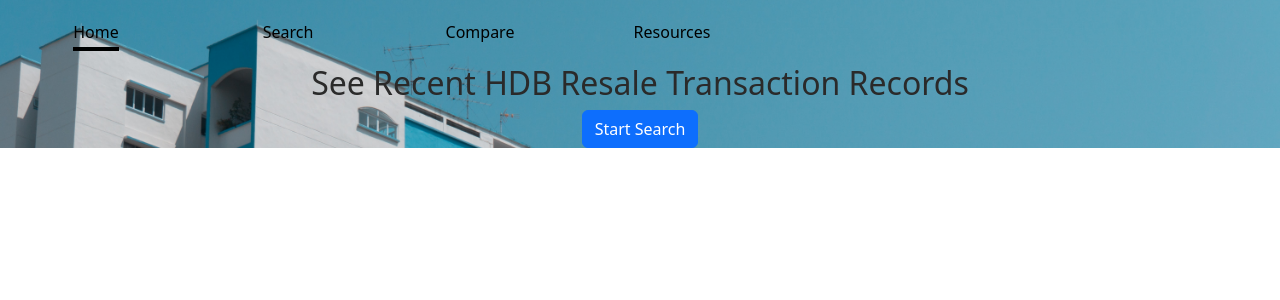
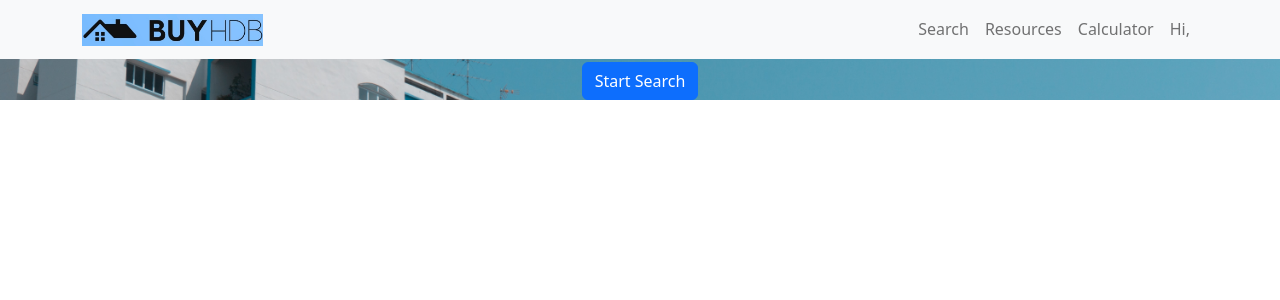
Before and after one commit to azheem-rahman/BuyHDB, a React (Create React App) app in the folder frontend/: page /homepage in a window 1280 px wide. Shown: the top 300 px of the page. Built offline with nearby package versions, Linux system fonts and the light colour scheme.

Commit message:
navbar added

```diff
--- a/frontend/src/App.js
+++ b/frontend/src/App.js
@@ -26,7 +26,7 @@ function App() {
   //   const [compareFirst, setCompareFirst] = useState("");
   //   const [compareSecond, setCompareSecond] = useState("");
 
-  const [username, setUsername] = useState("");
+  const [currentUsername, setCurrentUsername] = useState("");
   const [password, setPassword] = useState("");
 
   return (
@@ -42,8 +42,8 @@ function App() {
         setSearchCriteria,
         post,
         setPost,
-        username,
-        setUsername,
+        currentUsername,
+        setCurrentUsername,
         password,
         setPassword,
       }}
@@ -53,11 +53,11 @@ function App() {
           <Route exact path="/" element={<Navigate replace to="/login" />} />
           <Route path="/login" element={<PageLanding />} />
           <Route path="/create-account" element={<PageCreateAccount />} />
-          <Route path="/Homepage" element={<PageHome />} />
-          <Route path="/Search" element={<PageSearch />} />
-          <Route path="/Results" element={<PageResults />} />
-          <Route path="/Compare" element={<PageCompare />} />
-          <Route path="/Resources" element={<PageResources />} />
+          <Route path="/homepage" element={<PageHome />} />
+          <Route path="/search" element={<PageSearch />} />
+          <Route path="/results" element={<PageResults />} />
+          <Route path="/compare" element={<PageCompare />} />
+          <Route path="/resources" element={<PageResources />} />
         </Routes>
       </div>
     </SomeContext.Provider>
--- a/frontend/src/components/Login.js
+++ b/frontend/src/components/Login.js
@@ -1,10 +1,13 @@
-import React, { useState, useRef } from "react";
+import React, { useContext, useState, useRef } from "react";
 import { Navigate, NavLink } from "react-router-dom";
 
 import LoginCreateAccountSideImage from "../assets/LoginCreateAccountSideImage.jpg";
 import BuyHDBLogo2 from "../assets/BuyHDBLogo2.jpg";
+import SomeContext from "../context/some-context";
 
 const Login = () => {
+  const someCtx = useContext(SomeContext);
+
   const inputUsernameRef = useRef();
   const inputPasswordRef = useRef();
 
@@ -38,6 +41,7 @@ const Login = () => {
       // successful login
       if (response.status === "ok") {
         setSuccessfulLogin(true);
+        someCtx.setCurrentUsername(inputUsernameRef.current.value);
       }
       // unsuccessful login
       else {
@@ -123,7 +127,7 @@ const Login = () => {
           </div>
         </div>
       </div>
-      {successfulLogin && <Navigate to="/Homepage" />}
+      {successfulLogin && <Navigate to="/homepage" />}
     </div>
   );
 };
--- a/frontend/src/components/NavBar.js
+++ b/frontend/src/components/NavBar.js
@@ -1,50 +1,55 @@
-import React from "react";
+import React, { useContext } from "react";
 import { NavLink } from "react-router-dom";
 import styles from "./NavBar.module.css";
 
+import BuyHDBLogo2 from "../assets/BuyHDBLogo2.jpg";
+
+import Container from "react-bootstrap/Container";
+import Nav from "react-bootstrap/Nav";
+import Navbar from "react-bootstrap/Navbar";
+import NavDropdown from "react-bootstrap/NavDropdown";
+import SomeContext from "../context/some-context";
+
 const NavBar = () => {
+  const someCtx = useContext(SomeContext);
+
   return (
-    <header className={styles.navbar}>
-      <nav>
-        <ul>
-          <li>
-            <NavLink
-              className={(navData) => (navData.isActive ? styles.active : "")}
-              to="/Homepage"
-            >
-              Home
-            </NavLink>
-          </li>
+    <Container>
+      <Navbar fixed="top" expand="sm" bg="light" variant="light">
+        <Container>
+          <Navbar.Brand href="/homepage">
+            <img className={styles.navbarbuyhdblogo} src={BuyHDBLogo2} alt="" />
+          </Navbar.Brand>
 
-          <li>
-            <NavLink
-              className={(navData) => (navData.isActive ? styles.active : "")}
-              to="/Search"
-            >
-              Search
-            </NavLink>
-          </li>
+          <Navbar.Toggle aria-controls="basic-navbar-nav" />
 
-          <li>
-            <NavLink
-              className={(navData) => (navData.isActive ? styles.active : "")}
-              to="/Compare"
-            >
-              Compare
-            </NavLink>
-          </li>
+          <Navbar.Collapse id="basic-navbar-nav">
+            <Nav className="ms-auto">
+              <Nav.Link href="/search">Search</Nav.Link>
 
-          <li>
-            <NavLink
-              className={(navData) => (navData.isActive ? styles.active : "")}
-              to="/Resources"
-            >
-              Resources
-            </NavLink>
-          </li>
-        </ul>
-      </nav>
-    </header>
+              <Nav.Link href="/resources">Resources</Nav.Link>
+
+              <Nav.Link href="#">Calculator</Nav.Link>
+
+              {/* <NavDropdown title="Dropdown" id="basic-nav-dropdown">
+                <NavDropdown.Item href="#action/3.1">Action</NavDropdown.Item>
+                <NavDropdown.Item href="#action/3.2">
+                  Another action
+                </NavDropdown.Item>
+                <NavDropdown.Item href="#action/3.3">
+                  Something
+                </NavDropdown.Item>
+                <NavDropdown.Divider />
+                <NavDropdown.Item href="#action/3.4">
+                  Separated link
+                </NavDropdown.Item>
+              </NavDropdown> */}
+              <Nav.Link href="#">Hi, {someCtx.currentUsername}</Nav.Link>
+            </Nav>
+          </Navbar.Collapse>
+        </Container>
+      </Navbar>
+    </Container>
   );
 };
 
--- a/frontend/src/components/NavBar.module.css
+++ b/frontend/src/components/NavBar.module.css
@@ -1,5 +1,10 @@
 .navbar {
-  height: 3rem;
+  height: 2rem;
+  border: 2px solid black;
+}
+
+.navbarbuyhdblogo {
+  height: 2rem;
 }
 
 .navbar nav {
@@ -19,6 +24,7 @@
 .navbar li {
   margin: 0 1rem;
   width: 10rem;
+  border: 2px solid red;
 }
 
 .navbar a {
```
Also changed, not shown: frontend/src/assets/BuyHDBLogo2.jpg.
